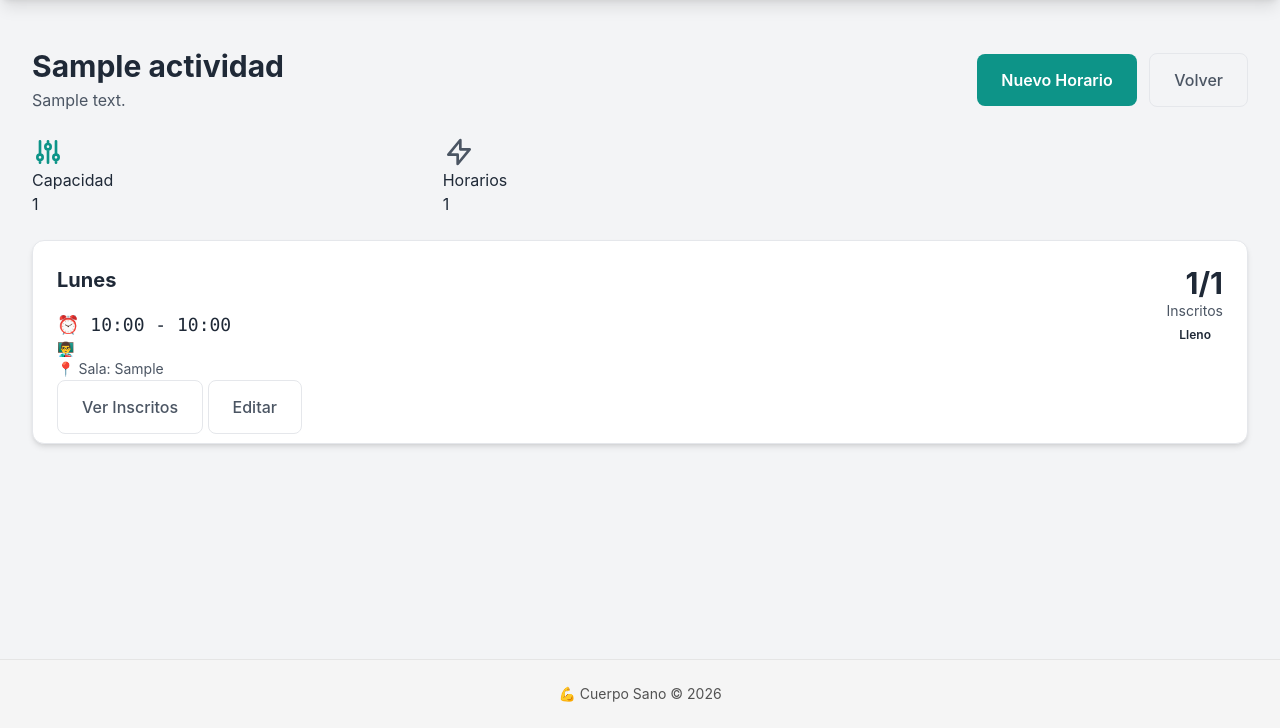
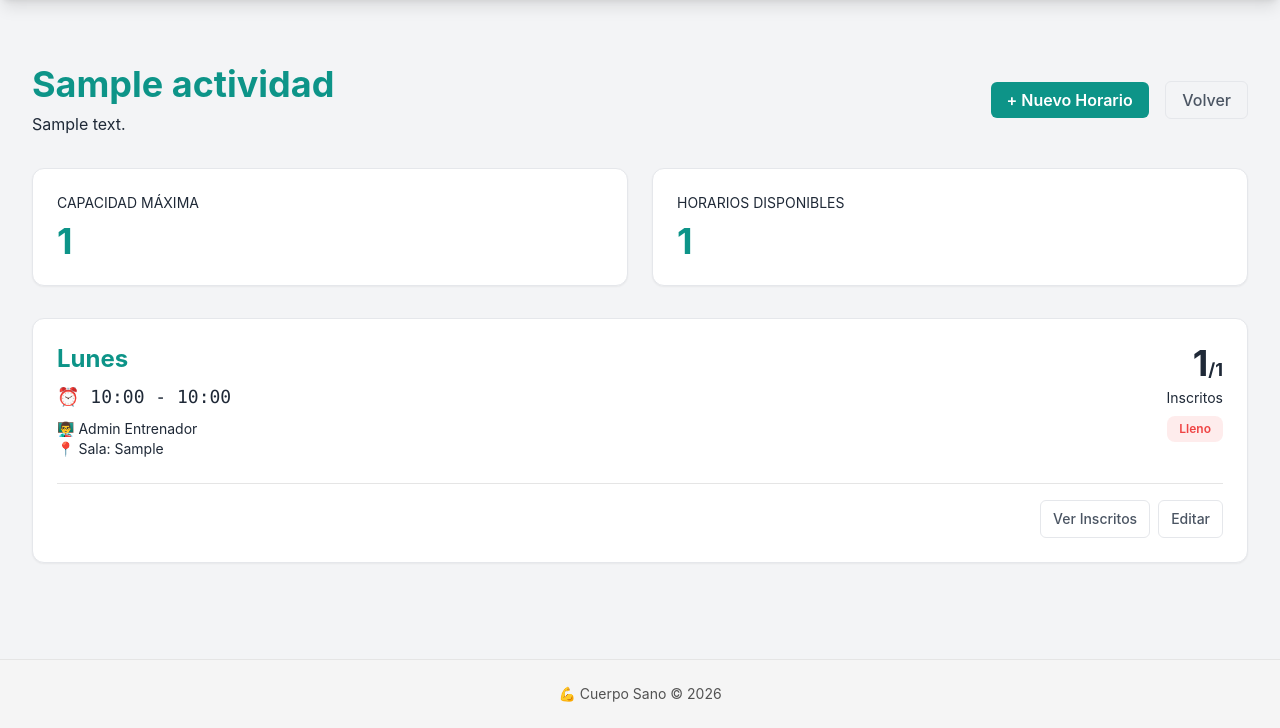
Before and after one commit to angelhzambrano/tp-ingsoft-cuerpo-sano, a Django app: page /actividades/1/horarios/ in a window 1280 px wide. Shown: the part 72-800 px from the top of the page. Run offline with Django 5.2, Linux system fonts and the light colour scheme; a user stored in the database is signed in; data comes from the database, SQL or seed files in the repository; tables that the repository leaves empty hold one stand-in row (values such as "Sample post"); some libraries are stand-ins or nearby versions.

Commit message:
refactor: Actualizar templates de actividades al Design System
- lista.html: Cards con diseño limpio sin gradientes
- detalle.html: Layout mejorado con colores primarios
- horarios_actividad.html: Mejor contraste y espaciado

Cambios visuales:
- Reemplazar DaisyUI components por clases del DS
- Usar colores variables: primary, success, danger, warning
- Mejorar jerarquía visual con tamaños y espaciado
- Badges con colores semánticos

Co-Authored-By: Claude Haiku 4.5 <noreply@anthropic.com>

```diff
--- a/actividades/templates/actividades/horarios_actividad.html
+++ b/actividades/templates/actividades/horarios_actividad.html
@@ -3,70 +3,63 @@
 {% block title %}{{ actividad }} - Horarios{% endblock %}
 
 {% block content %}
-<div class="container mx-auto p-4">
-    <div class="flex justify-between items-center mb-6">
+<div class="container mx-auto px-4 py-8">
+    <div class="flex justify-between items-center mb-8">
         <div>
-            <h1 class="text-3xl font-bold">{{ actividad.nombre }}</h1>
-            <p class="text-gray-600 mt-1">{{ actividad.descripcion }}</p>
+            <h1 class="text-4xl font-bold text-primary">{{ actividad.nombre }}</h1>
+            <p class="text-gray mt-2">{{ actividad.descripcion }}</p>
         </div>
-        <div class="space-x-2">
+        <div class="space-x-3">
             {% if is_admin %}
-                <a href="{% url 'actividades:crear_horario' %}" class="btn btn-primary">Nuevo Horario</a>
+                <a href="{% url 'actividades:crear_horario' %}" class="btn-primary px-4 py-2 rounded-md font-semibold text-white hover:opacity-90">+ Nuevo Horario</a>
             {% endif %}
-            <a href="{% url 'actividades:detalle' actividad.pk %}" class="btn btn-ghost">Volver</a>
+            <a href="{% url 'actividades:detalle' actividad.pk %}" class="btn-ghost px-4 py-2 rounded-md hover:opacity-90">Volver</a>
         </div>
     </div>
 
-    <div class="grid grid-cols-1 lg:grid-cols-3 gap-4 mb-6">
-        <div class="stat bg-base-100">
-            <div class="stat-figure text-primary">
-                <svg xmlns="http://www.w3.org/2000/svg" fill="none" viewBox="0 0 24 24" class="w-8 h-8 stroke-current"><path stroke-linecap="round" stroke-linejoin="round" stroke-width="2" d="M12 6V4m0 2a2 2 0 100 4m0-4a2 2 0 110 4m-6 8a2 2 0 100-4m0 4a2 2 0 110-4m0 4v2m0-6V4m6 6v10m6-2a2 2 0 100-4m0 4a2 2 0 110-4m0 4v2m0-6V4"></path></svg>
-            </div>
-            <div class="stat-title">Capacidad</div>
-            <div class="stat-value">{{ actividad.capacidad_maxima }}</div>
+    <div class="grid grid-cols-1 md:grid-cols-2 gap-6 mb-8">
+        <div class="card">
+            <p class="text-sm text-gray">CAPACIDAD MÁXIMA</p>
+            <p class="text-4xl font-bold text-primary mt-2">{{ actividad.capacidad_maxima }}</p>
         </div>
 
-        <div class="stat bg-base-100">
-            <div class="stat-figure text-secondary">
-                <svg xmlns="http://www.w3.org/2000/svg" fill="none" viewBox="0 0 24 24" class="w-8 h-8 stroke-current"><path stroke-linecap="round" stroke-linejoin="round" stroke-width="2" d="M13 10V3L4 14h7v7l9-11h-7z"></path></svg>
-            </div>
-            <div class="stat-title">Horarios</div>
-            <div class="stat-value">{{ horarios|length }}</div>
+        <div class="card">
+            <p class="text-sm text-gray">HORARIOS DISPONIBLES</p>
+            <p class="text-4xl font-bold text-primary mt-2">{{ horarios|length }}</p>
         </div>
     </div>
 
     {% if horarios %}
         <div class="space-y-4">
             {% for horario in horarios %}
-                <div class="card bg-base-100 shadow-md">
-                    <div class="card-body">
+                <div class="card hover:shadow-lg transition-shadow">
                     <div class="flex justify-between items-start">
                         <div>
-                                <h2 class="card-title">{{ horario.get_dia_semana_display }}</h2>
-                                <p class="text-lg font-mono">⏰ {{ horario.hora_inicio|time:"H:i" }} - {{ horario.hora_fin|time:"H:i" }}</p>
+                            <h2 class="text-2xl font-bold text-primary">{{ horario.get_dia_semana_display }}</h2>
+                            <p class="text-lg font-mono text-gray mt-2">⏰ {{ horario.hora_inicio|time:"H:i" }} - {{ horario.hora_fin|time:"H:i" }}</p>
                             {% if horario.entrenador %}
-                                    <p class="text-sm text-gray-600">👨‍🏫 {{ horario.entrenador.user.first_name }} {{ horario.entrenador.user.last_name }}</p>
+                                <p class="text-sm text-gray mt-2">👨‍🏫 {{ horario.entrenador.nombre }} {{ horario.entrenador.apellido }}</p>
                             {% endif %}
                             {% if horario.sala %}
-                                    <p class="text-sm text-gray-600">📍 Sala: {{ horario.sala }}</p>
+                                <p class="text-sm text-gray">📍 Sala: {{ horario.sala }}</p>
                             {% endif %}
                         </div>
                         <div class="text-right">
-                                <div class="text-3xl font-bold">{{ horario.inscripciones.count }}/{{ actividad.capacidad_maxima }}</div>
-                                <p class="text-sm text-gray-600">Inscritos</p>
+                            <div class="text-4xl font-bold text-dark">{{ horario.inscripciones.count }}<span class="text-lg text-gray">/{{ actividad.capacidad_maxima }}</span></div>
+                            <p class="text-sm text-gray mt-1">Inscritos</p>
                             {% if horario.inscripciones.count == actividad.capacidad_maxima %}
-                                    <span class="badge badge-error">Lleno</span>
+                                <span class="badge badge-danger mt-2">Lleno</span>
                             {% elif horario.inscripciones.count > actividad.capacidad_maxima|add:"-2" %}
-                                    <span class="badge badge-warning">Casi lleno</span>
+                                <span class="badge badge-warning mt-2">Casi lleno</span>
                             {% else %}
-                                    <span class="badge badge-success">Disponible</span>
+                                <span class="badge badge-success mt-2">Disponible</span>
                             {% endif %}
                         </div>
                     </div>
 
-                        <div class="card-actions justify-end mt-4">
+                    <div class="flex gap-2 justify-end mt-6 border-t border-neutral-200 pt-4">
                         {% if is_miembro and miembro_usuario %}
-                                <a href="{% url 'actividades:inscribir' %}?horario={{ horario.pk }}&miembro={{ miembro_usuario.pk }}" class="btn btn-sm btn-success">
+                            <a href="{% url 'actividades:inscribir' %}?horario={{ horario.pk }}&miembro={{ miembro_usuario.pk }}" class="btn-primary px-4 py-2 rounded-md font-semibold text-white text-sm hover:opacity-90 {% if horario.inscripciones.count >= actividad.capacidad_maxima %}opacity-50 cursor-not-allowed{% endif %}">
                                 {% if horario.inscripciones.count >= actividad.capacidad_maxima %}
                                     Lleno
                                 {% else %}
@@ -74,19 +67,18 @@
                                 {% endif %}
                             </a>
                         {% elif is_admin %}
-                                <a href="{% url 'actividades:inscripciones_horario' horario.pk %}" class="btn btn-sm btn-ghost">Ver Inscritos</a>
-                                <a href="{% url 'actividades:editar_horario' horario.pk %}" class="btn btn-sm btn-ghost">Editar</a>
+                            <a href="{% url 'actividades:inscripciones_horario' horario.pk %}" class="btn-ghost px-3 py-2 rounded-md text-sm hover:opacity-90">Ver Inscritos</a>
+                            <a href="{% url 'actividades:editar_horario' horario.pk %}" class="btn-ghost px-3 py-2 rounded-md text-sm hover:opacity-90">Editar</a>
                         {% endif %}
-                        </div>
                     </div>
                 </div>
             {% endfor %}
         </div>
     {% else %}
         <div class="alert alert-info">
-            <p>No hay horarios.
+            <p>ℹ️ No hay horarios disponibles.
                 {% if is_admin %}
-                    <a href="{% url 'actividades:crear_horario' %}" class="link">Crear uno</a>
+                    <a href="{% url 'actividades:crear_horario' %}" class="font-semibold text-info hover:underline">Crear uno</a>
                 {% endif %}
             </p>
         </div>
```
Also changed, not shown: actividades/templates/actividades/detalle.html (+23 -25 lines), actividades/templates/actividades/lista.html (+27 -29 lines). Lines whose indentation alone changed are shown as unchanged.
